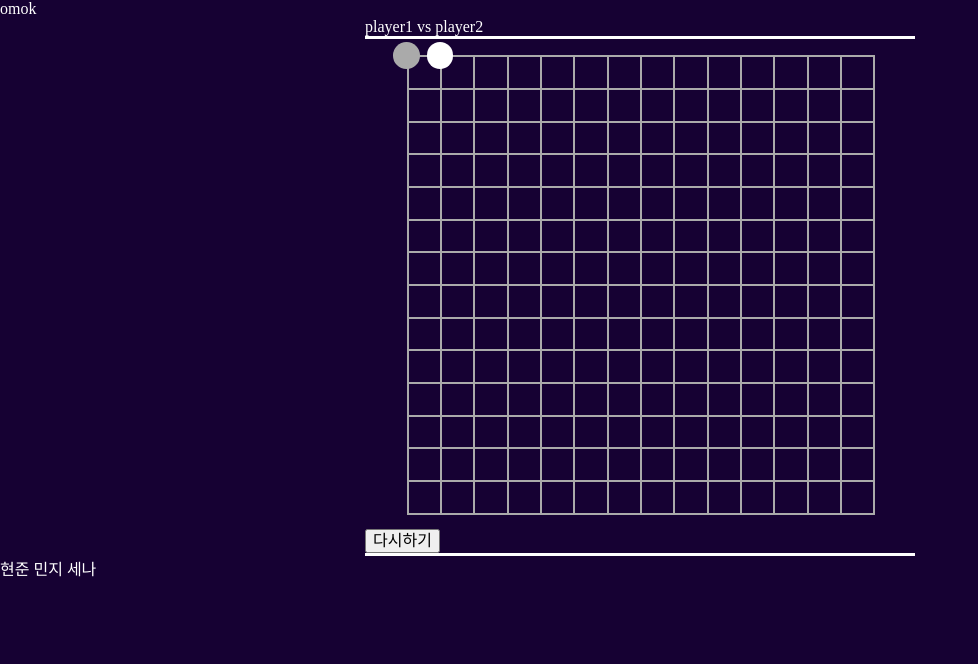
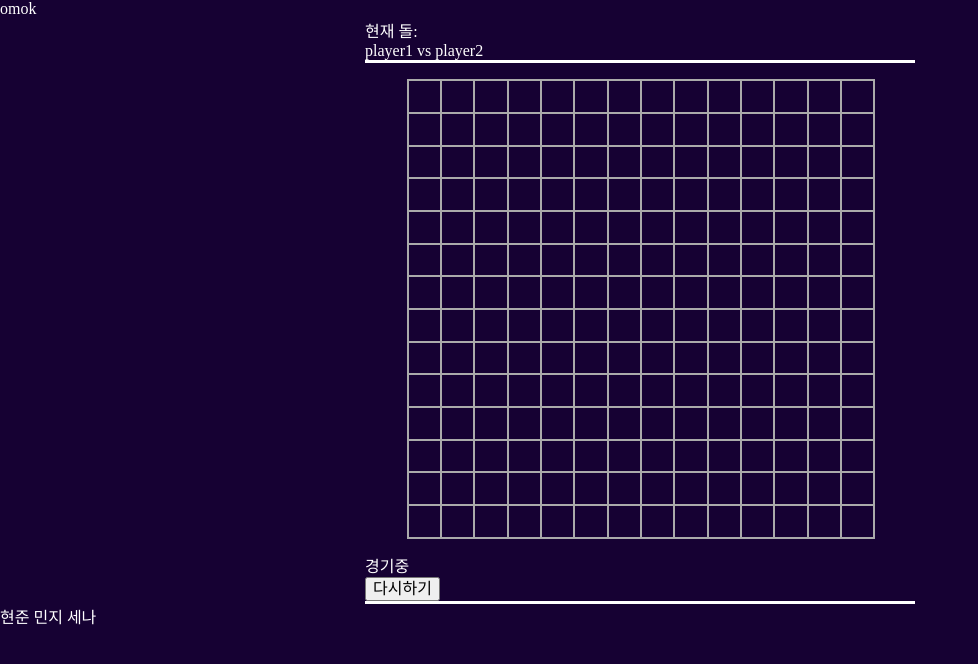
Before and after one commit to sena-a/hackathon-omok, a website built with Parcel: page src/index.html in a window 1280 px wide. Shown: the whole page, without its empty margins (0-978 px from the left). Built offline with nearby package versions, Linux system fonts and the light colour scheme.

Commit message:
modify contents in some changes in index.html: added a result state text and a current stone state text. implemented a main game logic.

```diff
--- a/src/index.html
+++ b/src/index.html
@@ -23,15 +23,16 @@
 
 
     <div class="main">
+      <div class="player-turn">현재 돌: </div>
       <section class="players">player1 vs player2</section>
       <main class="board-container">
 
         <div class="board">
           <div class="row">
-            <div class="col black">
+            <div class="col">
               <div class="col-grid"></div>
             </div>
-            <div class="col white">
+            <div class="col">
               <div class="col-grid"></div>
             </div>
             <div class="col">
@@ -734,7 +735,8 @@
           </div>
 
         </div>
-      <button class="restart">다시하기</button>
+        <div class="result"></div>
+      <button class="reset">다시하기</button>
       </main>
     </div>
 
--- /dev/null
+++ b/src/index.js
@@ -0,0 +1,261 @@
+// 현재 놓여진 돌이
+let currentStone = 1
+
+let playerTurn = false
+
+// 게임판의 상태를 만들기
+let boardState = [
+  [0, 0, 0, 0, 0, 0, 0, 0, 0, 0, 0, 0, 0, 0, 0],
+  [0, 0, 0, 0, 0, 0, 0, 0, 0, 0, 0, 0, 0, 0, 0],
+  [0, 0, 0, 0, 0, 0, 0, 0, 0, 0, 0, 0, 0, 0, 0],
+  [0, 0, 0, 0, 0, 0, 0, 0, 0, 0, 0, 0, 0, 0, 0],
+  [0, 0, 0, 0, 0, 0, 0, 0, 0, 0, 0, 0, 0, 0, 0],
+  [0, 0, 0, 0, 0, 0, 0, 0, 0, 0, 0, 0, 0, 0, 0],
+  [0, 0, 0, 0, 0, 0, 0, 0, 0, 0, 0, 0, 0, 0, 0],
+  [0, 0, 0, 0, 0, 0, 0, 0, 0, 0, 0, 0, 0, 0, 0],
+  [0, 0, 0, 0, 0, 0, 0, 0, 0, 0, 0, 0, 0, 0, 0],
+  [0, 0, 0, 0, 0, 0, 0, 0, 0, 0, 0, 0, 0, 0, 0],
+  [0, 0, 0, 0, 0, 0, 0, 0, 0, 0, 0, 0, 0, 0, 0],
+  [0, 0, 0, 0, 0, 0, 0, 0, 0, 0, 0, 0, 0, 0, 0],
+  [0, 0, 0, 0, 0, 0, 0, 0, 0, 0, 0, 0, 0, 0, 0],
+  [0, 0, 0, 0, 0, 0, 0, 0, 0, 0, 0, 0, 0, 0, 0],
+  [0, 0, 0, 0, 0, 0, 0, 0, 0, 0, 0, 0, 0, 0, 0]
+];
+
+// -------
+// 상태로부터 화면을 그리는 역할과 책임을 가지고 있는 함수! 화면을 그리는 것은 다 여기다!
+function drawBoard() {
+  // 게임판에 1이 적혀있으면 그것은 X표시!
+  // 일단, board안에 있는 모든 row들을 선택해보자
+  document.querySelectorAll(".row").forEach((rowEl, rowIndex) => {
+    // 이렇게 사용하면 rowEl의 자식 요소들에서 찾는다.
+    rowEl.querySelectorAll(".col").forEach((colEl, colIndex) => {
+      // 중첩루프나 마찬가지인 것으로, 보드스테이트의 요소들을 지정
+      if (boardState[rowIndex][colIndex] === 1) {
+        colEl.classList.add("black");
+      } else {
+        colEl.classList.remove("black");
+      }
+      if (boardState[rowIndex][colIndex] === 2) {
+        colEl.classList.add("white");
+      } else {
+        colEl.classList.remove("white");
+      }
+    });
+  });
+
+  if (gomoku(boardState) === 0) {
+    document.querySelector(".result").textContent = "경기중";
+  } else if (gomoku(boardState) === 1) {
+    document.querySelector(".result").textContent = "p1!";
+  } else {
+    document.querySelector(".result").textContent = "p2!";
+  }
+}
+// ----------
+
+
+// 체크 로직
+function gomoku(arr) {
+  // 가로줄 확인 - 0일 때도 기록하고 확인하는 것으로 처리(코드가 짧아짐)
+  for (let i = 0; i < 15; i++) {
+    let currentPlayer;
+    let count;
+    for (let j = 0; j < 15; j++) {
+      // 새로운 플레이어를 발견했을 때
+      // currentPlayer = 지금 내가 보고 있는 위치 혹은 돌
+      if (currentPlayer !== arr[i][j]) {
+        currentPlayer = arr[i][j];
+        count = 1;
+      } else {
+        count++;
+      }
+      // 만약 1이나 2가 5번 연속되어 있으면 그 값(currentPlayer)을 반환
+      if ((currentPlayer === 1 || currentPlayer === 2) && count === 5) {
+        return currentPlayer;
+      }
+    }
+  }
+  // 세로줄 확인!
+  for (let i = 0; i < 15; i++) {
+    let currentPlayer;
+    let count;
+    for (let j = 0; j < 15; j++) {
+      // 새로운 플레이어를 발견했을 때
+      // currentPlayer = 지금 내가 보고 있는 위치 혹은 돌
+      if (currentPlayer !== arr[j][i]) {
+        currentPlayer = arr[j][i];
+        count = 1;
+      } else {
+        count++;
+      }
+      // 만약 1이나 2가 5번 연속되어 있으면 그 값(currentPlayer)을 반환
+      if ((currentPlayer === 1 || currentPlayer === 2) && count === 5) {
+        return currentPlayer;
+      }
+    }
+  }
+  // 대각선 왼쪽 : 중앙을 가로지르는 줄
+  {
+    let currentPlayer;
+    let count;
+    for (let i = 0; i < 15; i++) {
+      if (currentPlayer !== arr[i][i]) {
+        currentPlayer = arr[i][i];
+        count = 1;
+      } else {
+        count++;
+      }
+      if ((currentPlayer === 1 || currentPlayer === 2) && count === 5) {
+        return currentPlayer;
+      }
+    }
+  }
+  // 대각선 왼쪽 : 중앙을 중심으로 좌측 줄들 - 5개가 연속으로 놓일 수 있는 줄까지만 체크
+  {
+    let currentPlayer;
+    let count;
+    for (let i = 1; i < 12; i++) {
+      for (let j = 0; j < 15 - i; j++) {
+        if (currentPlayer !== arr[i + j][j]) {
+          currentPlayer = arr[i + j][j];
+          count = 1;
+        } else {
+          count++;
+        }
+        if ((currentPlayer === 1 || currentPlayer === 2) && count === 5) {
+          return currentPlayer;
+        }
+      }
+    }
+  }
+  // 대각선 왼쪽 : 중앙을 중심으로 우측 줄들 - 5개가 연속으로 놓일 수 있는 줄까지만 체크
+  {
+    let currentPlayer;
+    let count;
+    for (let i = 1; i < 12; i++) {
+      for (let j = 0; j < 15 - i; j++) {
+        if (currentPlayer !== arr[j][i + j]) {
+          currentPlayer = arr[j][i + j];
+          count = 1;
+        } else {
+          count++;
+        }
+        if ((currentPlayer === 1 || currentPlayer === 2) && count === 5) {
+          return currentPlayer;
+        }
+      }
+    }
+  }
+  // 대각선 오른쪽 : 중앙을 가로지르는 줄
+  {
+    let currentPlayer;
+    let count;
+    for (let i = 0; i < 15; i++) {
+      if (currentPlayer !== arr[i][14 - i]) {
+        currentPlayer = arr[i][14 - i];
+        count = 1;
+      } else {
+        count++;
+      }
+      if ((currentPlayer === 1 || currentPlayer === 2) && count === 5) {
+        return currentPlayer;
+      }
+    }
+  }
+  // 대각선 오른쪽 : 중앙을 중심으로 좌측 줄들 - 5개가 연속으로 놓일 수 있는 줄까지만 체크
+  {
+    let currentPlayer;
+    let count;
+    for (let i = 1; i < 12; i++) {
+      for (let j = 0; j < 15 - i; j++) {
+        if (currentPlayer !== arr[j][14 - j - i]) {
+          currentPlayer = arr[j][14 - j - i];
+          count = 1;
+        } else {
+          count++;
+        }
+        if ((currentPlayer === 1 || currentPlayer === 2) && count === 5) {
+          return currentPlayer;
+        }
+      }
+    }
+  }
+  // 대각선 오른쪽: 중앙을 중심으로 우측 줄들 - 5개가 연속으로 놓일 수 있는 줄까지만 체크
+  {
+    let currentPlayer;
+    let count;
+    for (let i = 1; i < 12; i++) {
+      for (let j = 0; j < 15 - i; j++) {
+        if (currentPlayer !== arr[j + i][14 - j]) {
+          currentPlayer = arr[j + i][14 - j];
+          count = 1;
+        } else {
+          count++;
+        }
+        if ((currentPlayer === 1 || currentPlayer === 2) && count === 5) {
+          return currentPlayer;
+        }
+      }
+    }
+  }
+  return 0;
+}
+
+// 돌 놓는 이벤트 발생
+document.querySelectorAll(".row").forEach((rowEl, rowIndex) => {
+  rowEl.querySelectorAll(".col").forEach((colEl, colIndex) => {
+    colEl.addEventListener("click", e => {
+      // 중복이면 클릭되면 안된다.
+
+      // ---
+
+        if (!gomoku(boardState)) {
+          if (boardState[rowIndex][colIndex] !== 0) {
+
+            alert("돌 위에 두면 안됨");
+          } else {
+            boardState[rowIndex][colIndex] = currentStone;
+          }
+          currentStone = boardState[rowIndex][colIndex] === 1 ? 2 : 1;
+
+          drawBoard();
+        }
+
+
+      // ---
+
+    });
+  });
+});
+// ------
+
+
+// -------
+// 다시 시작 버튼 - 이벤트리스너는 바깥에 생성해주자!
+document.querySelector(".reset").addEventListener("click", e => {
+  // 상태를 초기화 한 다음에 다시 그려준다!
+  // alert("!!!!");
+  boardState = [
+    [0, 0, 0, 0, 0, 0, 0, 0, 0, 0, 0, 0, 0, 0, 0],
+    [0, 0, 0, 0, 0, 0, 0, 0, 0, 0, 0, 0, 0, 0, 0],
+    [0, 0, 0, 0, 0, 0, 0, 0, 0, 0, 0, 0, 0, 0, 0],
+    [0, 0, 0, 0, 0, 0, 0, 0, 0, 0, 0, 0, 0, 0, 0],
+    [0, 0, 0, 0, 0, 0, 0, 0, 0, 0, 0, 0, 0, 0, 0],
+    [0, 0, 0, 0, 0, 0, 0, 0, 0, 0, 0, 0, 0, 0, 0],
+    [0, 0, 0, 0, 0, 0, 0, 0, 0, 0, 0, 0, 0, 0, 0],
+    [0, 0, 0, 0, 0, 0, 0, 0, 0, 0, 0, 0, 0, 0, 0],
+    [0, 0, 0, 0, 0, 0, 0, 0, 0, 0, 0, 0, 0, 0, 0],
+    [0, 0, 0, 0, 0, 0, 0, 0, 0, 0, 0, 0, 0, 0, 0],
+    [0, 0, 0, 0, 0, 0, 0, 0, 0, 0, 0, 0, 0, 0, 0],
+    [0, 0, 0, 0, 0, 0, 0, 0, 0, 0, 0, 0, 0, 0, 0],
+    [0, 0, 0, 0, 0, 0, 0, 0, 0, 0, 0, 0, 0, 0, 0],
+    [0, 0, 0, 0, 0, 0, 0, 0, 0, 0, 0, 0, 0, 0, 0],
+    [0, 0, 0, 0, 0, 0, 0, 0, 0, 0, 0, 0, 0, 0, 0]
+  ];
+  black = false;
+  drawBoard();
+});
+
+// 함수를 호출했을 때!! boardState의 상태에서 그려지게!
+drawBoard();
```
Also changed, not shown: src/index.scss (line endings or trailing spaces).
